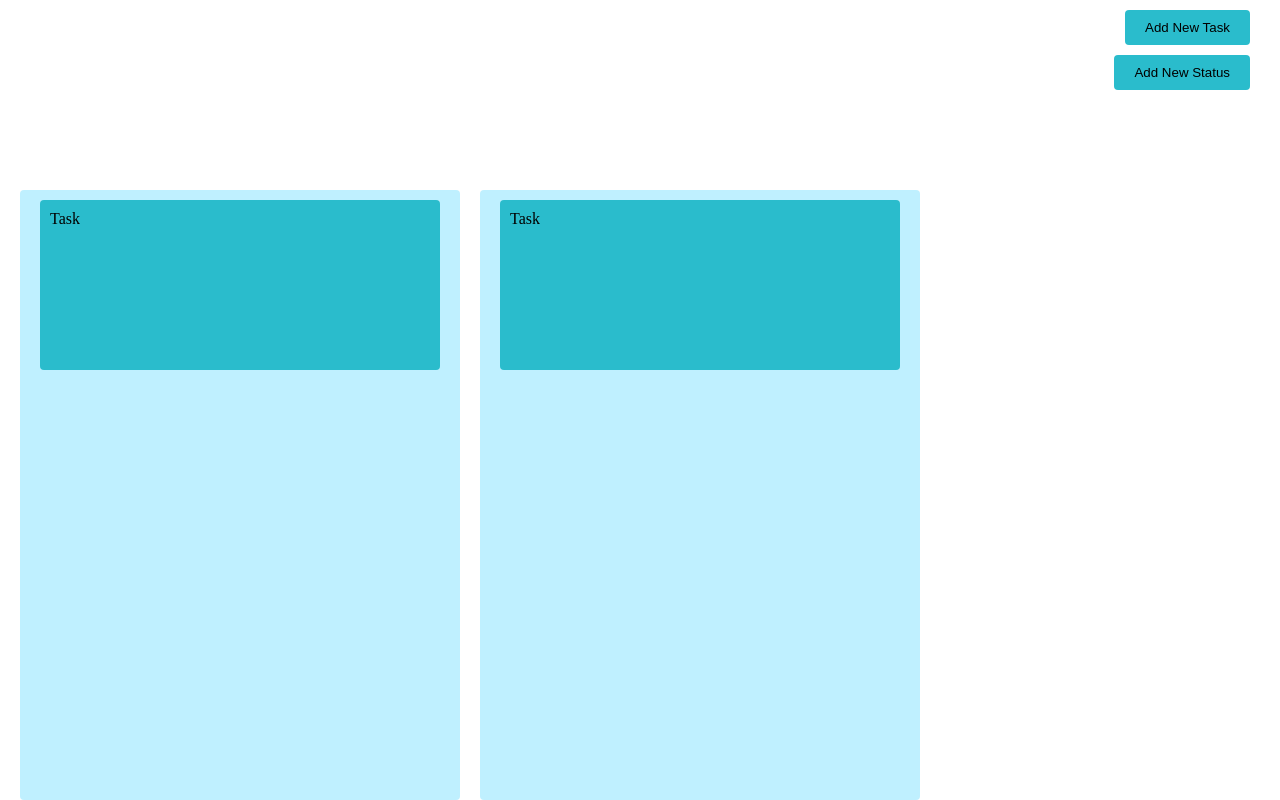
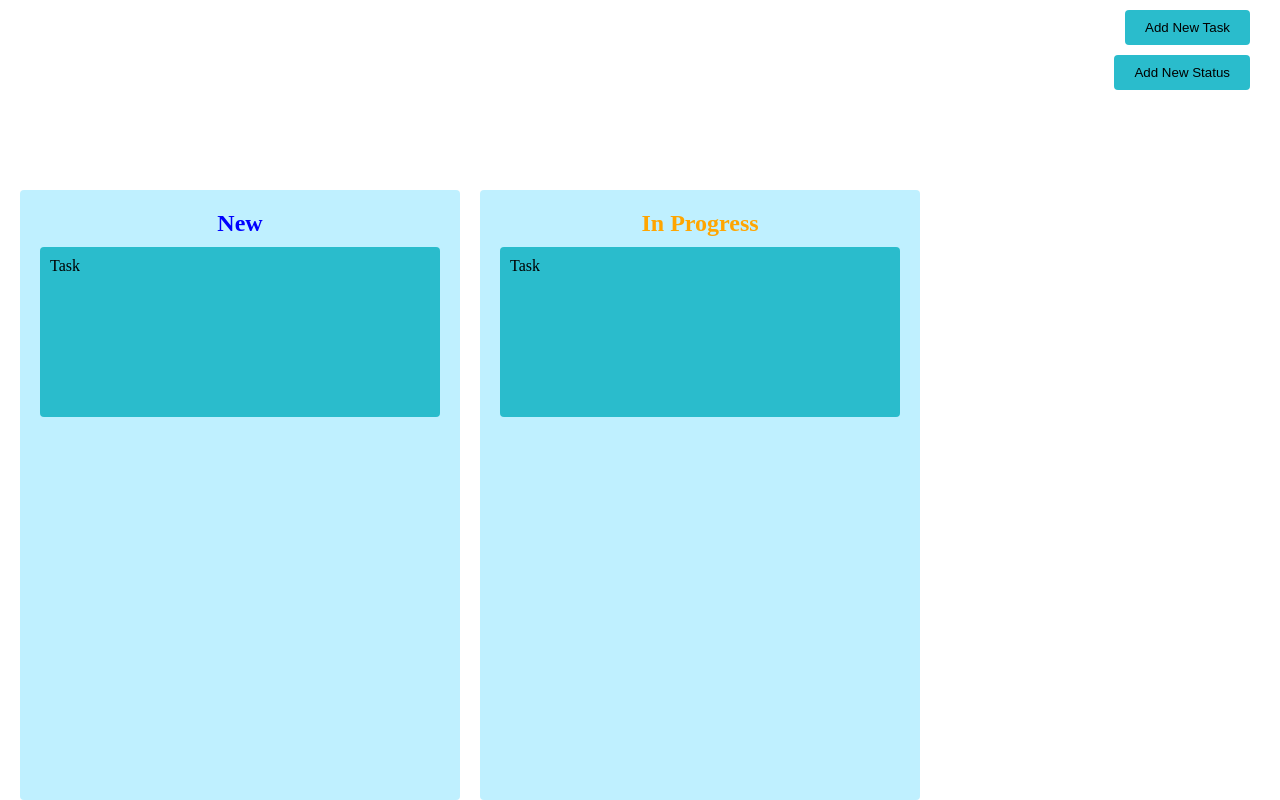
Before and after one commit to sonamguptacs/task_board, a React (Create React App) app: page / in a window 1280 px wide. Built offline with nearby package versions, Linux system fonts and the light colour scheme.

Commit message:
added props for status

```diff
--- a/src/components/StateColumn.jsx
+++ b/src/components/StateColumn.jsx
@@ -2,9 +2,12 @@ import React from 'react'
 import './task.css'
 import Task from './Task'
 
-export const StateColumn = () => {
+export const StateColumn = (props) => {
   return (
     <div className="state_column">
+      <div className="caption" style={{ color: props.variant }}>
+        {props.type}
+      </div>
       <Task />
     </div>
   )
--- a/src/components/TaskBoard.jsx
+++ b/src/components/TaskBoard.jsx
@@ -4,8 +4,8 @@ import { StateColumn } from './StateColumn'
 export default function TaskBoard() {
   return (
     <div className={'task_board'}>
-      <StateColumn />
-      <StateColumn />
+      <StateColumn type={'New'} variant={'blue'} />
+      <StateColumn type={'In Progress'} variant={'orange'} />
     </div>
   )
 }
```
